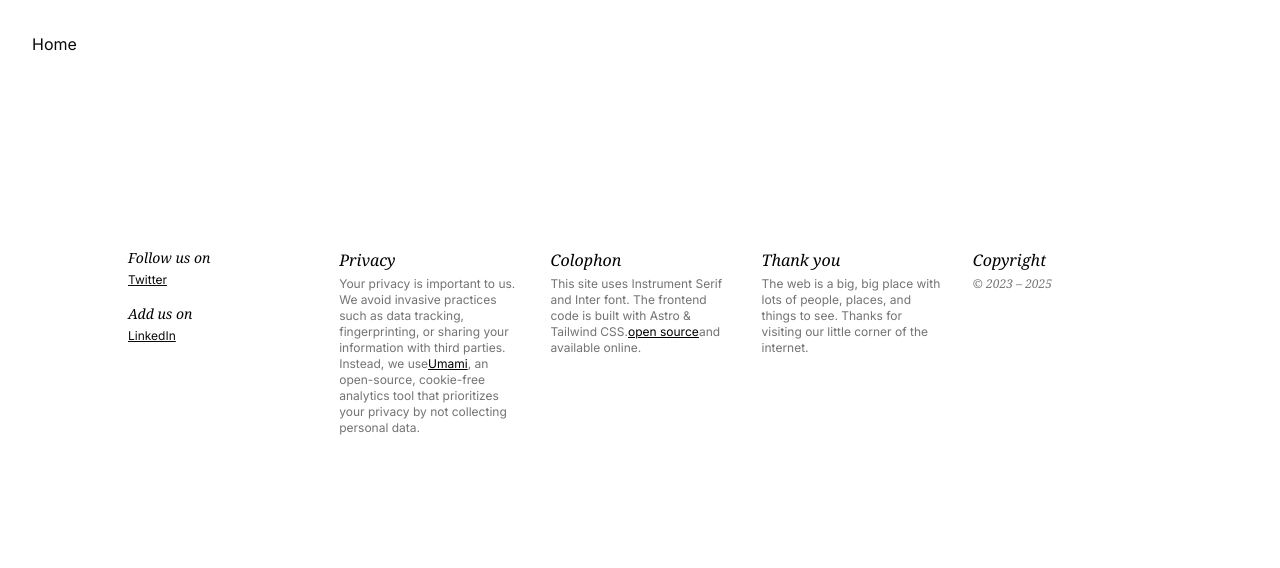
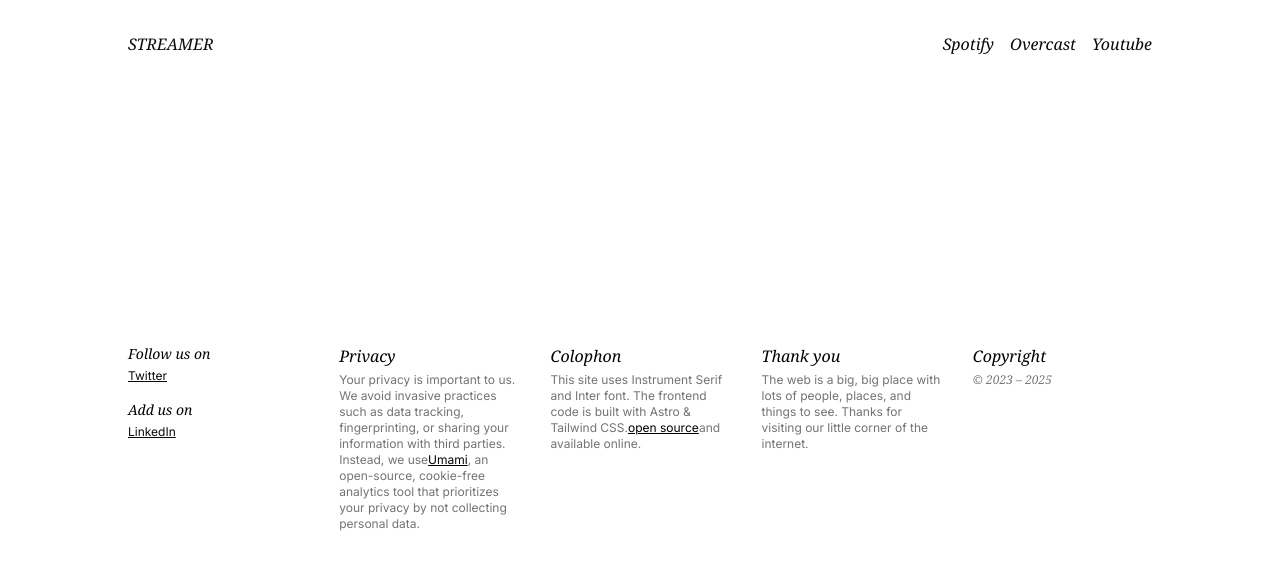
Before and after one commit to akintoluvic/streamer-next-js, a Next.js app: page / in a window 1280 px wide. Shown: the top 568 px of the page. Built offline with nearby package versions, Linux system fonts and the light colour scheme.

Commit message:
fix header

```diff
--- a/src/app/page.tsx
+++ b/src/app/page.tsx
@@ -1,7 +1,9 @@
+import Header from "@/components/landing/Header";
+
 export default function Home() {
   return (
-    <main className="flex flex-col gap-[32px] row-start-2 items-center sm:items-start">
-      Home
-    </main>
+    <>
+      <Header />
+    </>
   );
 }
--- /dev/null
+++ b/src/components/landing/Header.tsx
@@ -0,0 +1,40 @@
+// Fundations
+
+import Wrapper from "../foundations/containers/Wrapper";
+import Text from "../foundations/elements/Text";
+
+/// Podcasts platforms links
+const links = [
+  { name: "Spotify", href: "#_" },
+  { name: "Overcast", href: "#_" },
+  { name: "Youtube", href: "#_" },
+];
+
+export default function Header() {
+  return (
+    <Wrapper variant="standard" className="pb-24">
+      <div className="flex items-center justify-between text-gray-medium dark:text-base-medium">
+        <Text
+          tag="p"
+          variant="textBase"
+          className="font-serif italic uppercase"
+        >
+          streamer
+        </Text>
+        <div className="flex gap-4 items-center">
+          {links.map((link) => (
+            <Text
+              key={link.name}
+              tag="a"
+              href={link.href}
+              variant="textBase"
+              className="font-serif italic"
+            >
+              {link.name}
+            </Text>
+          ))}
+        </div>
+      </div>
+    </Wrapper>
+  );
+}
```
